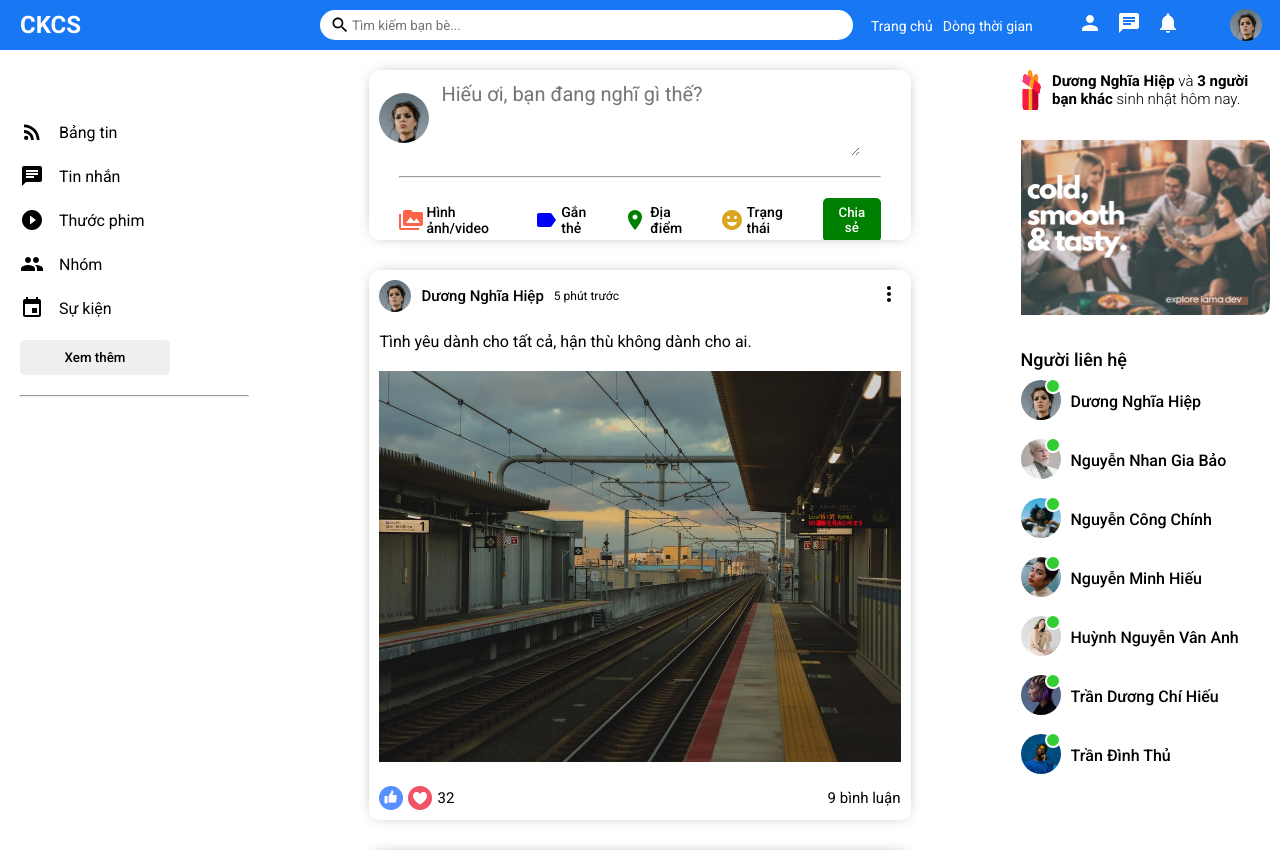
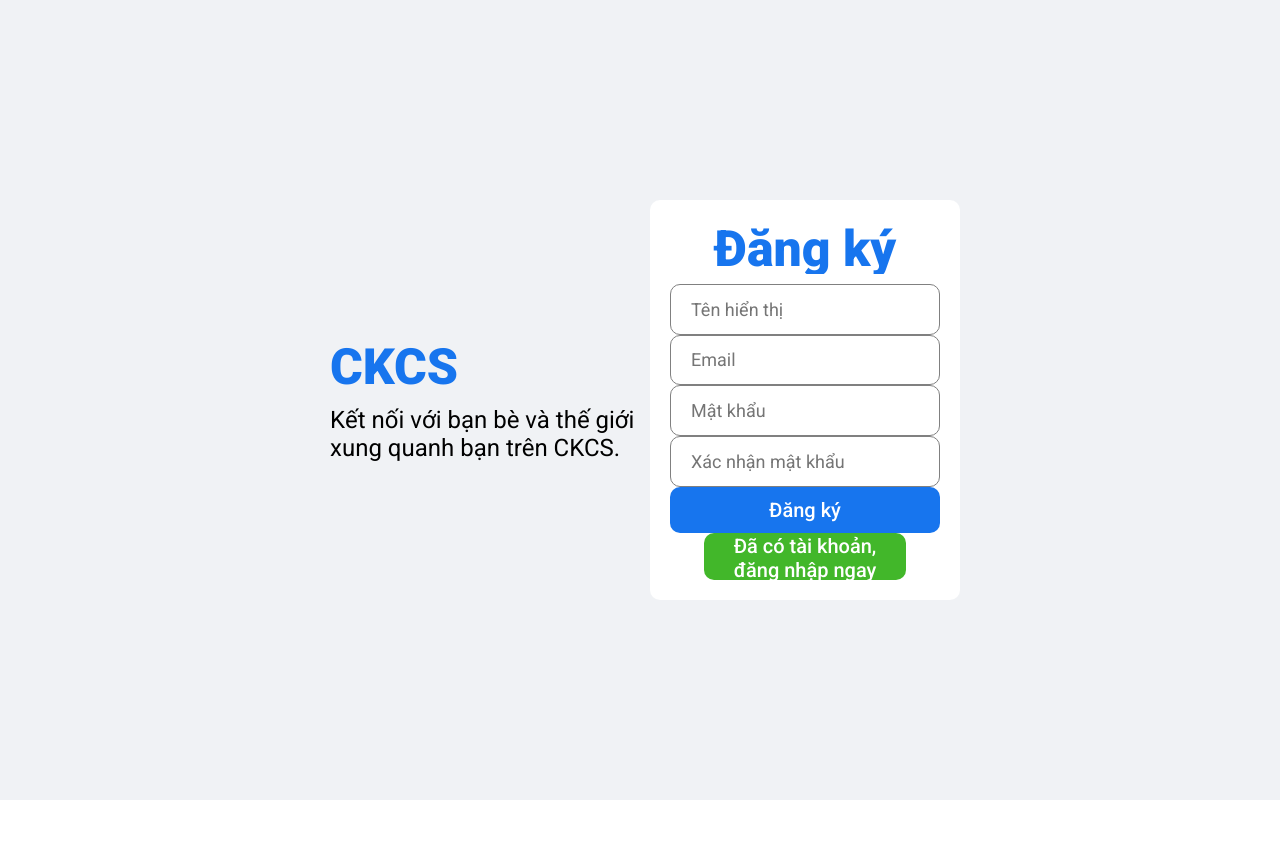
Before and after one commit to hieutran018/social_frontend, a React (Create React App) app: page / in a window 1280 px wide. After the commit the page ends 800 px from the top, so only its background shows below. Built offline with nearby package versions, Linux system fonts and the light colour scheme.

Commit message:
done basic components/pages

```diff
--- a/src/App.js
+++ b/src/App.js
@@ -1,9 +1,12 @@
 import './App.css';
-import Home from './pages/home/home';
+// import Login from './pages/login/login';
+import Register from './pages/register/register';
+// import Home from './pages/home/home';
+// import Profile from './pages/profile/profile';
 
 function App() {
   return (
-    <Home />
+    <Register />
   );
 }
 
--- a/src/components/rightbar/rightbar.css
+++ b/src/components/rightbar/rightbar.css
@@ -71,7 +71,8 @@
 .rightbarFollowings {
     display: flex;
     flex-wrap: wrap;
-    justify-content: space-between;
+    justify-content: space-around;
+
 }
 
 .rightbarFollowing {
@@ -79,6 +80,9 @@
     flex-direction: column;
     margin-bottom: 20px;
     cursor: pointer;
+    /* padding: 5px 5px 5px 5px; */
+    width: 150px;
+    height: 150px;
 }
 
 .rightbarFollowingImg {
@@ -87,3 +91,15 @@
     object-fit: cover;
     border-radius: 5px;
 }
+
+.rightbarFollowingName {
+    display: -webkit-box;
+    max-height: 3.2rem;
+    max-width: 80%;
+    -webkit-box-orient: vertical;
+    overflow: hidden;
+    text-overflow: ellipsis;
+    white-space: normal;
+    -webkit-line-clamp: 1;
+    line-height: 1.6rem;
+}
--- /dev/null
+++ b/src/pages/login/login.css
@@ -0,0 +1,85 @@
+.login {
+    width: 100vw;
+    height: 100vh;
+    background-color: #f0f2f5;
+    display: flex;
+    align-items: center;
+    justify-content: center;
+}
+
+.loginWrapper {
+    width: 50%;
+    height: 50%;
+    display: flex;
+}
+
+.loginLeft,
+.loginRight {
+    flex: 1;
+    display: flex;
+    flex-direction: column;
+    justify-content: center;
+    padding-left: 10px;
+}
+
+.loginLogo {
+    font-size: 50px;
+    font-weight: 800;
+    color: #1775ee;
+    margin-bottom: 10px;
+}
+
+.loginDesc {
+    font-size: 24px;
+}
+
+.loginBox {
+    height: 300px;
+    padding: 20px;
+    background-color: white;
+    border-radius: 10px;
+    display: flex;
+    flex-direction: column;
+    justify-content: space-between;
+}
+
+.loginInput {
+    height: 50px;
+    border-radius: 10px;
+    border: 1px solid gray;
+    font-size: 18px;
+    padding-left: 20px;
+}
+
+.loginInput:focus {
+    outline: none;
+}
+
+.loginButton {
+    height: 50px;
+    border-radius: 10px;
+    border: none;
+    background-color: #1775ee;
+    color: white;
+    font-size: 20px;
+    font-weight: 500;
+    cursor: pointer;
+}
+
+.loginForgot {
+    text-align: center;
+    color: #1775ee;
+}
+
+.loginRegisterButton {
+    width: 60%;
+    align-self: center;
+    height: 50px;
+    border-radius: 10px;
+    border: none;
+    background-color: #42b72a;
+    color: white;
+    font-size: 20px;
+    font-weight: 500;
+    cursor: pointer;
+}
--- /dev/null
+++ b/src/pages/login/login.jsx
@@ -0,0 +1,27 @@
+import './login.css';
+
+function Login() {
+    return (<div className="login">
+        <div className="loginWrapper">
+            <div className="loginLeft">
+                <h3 className="loginLogo">CKCS</h3>
+                <span className="loginDesc">
+                    Kết nối với bạn bè và thế giới xung quanh bạn trên CKCS.
+                </span>
+            </div>
+            <div className="loginRight">
+                <div className="loginBox">
+                    <input placeholder="Email" className="loginInput" />
+                    <input placeholder="Password" className="loginInput" />
+                    <button className="loginButton">Đăng nhập</button>
+                    <span className="loginForgot">Quên mật khẩu?</span>
+                    <button className="loginRegisterButton">
+                        Tạo một tài khoản mới
+                    </button>
+                </div>
+            </div>
+        </div>
+    </div>);
+}
+
+export default Login;
--- /dev/null
+++ b/src/pages/profile/profile.css
@@ -0,0 +1,51 @@
+.profile {
+    display: flex;
+}
+
+.profileRight {
+    flex: 9;
+}
+
+.profileCover {
+    height: 320px;
+    position: relative;
+}
+
+.profileCoverImg {
+    width: 100%;
+    height: 250px;
+    object-fit: cover;
+}
+
+.profileUserImg {
+    width: 150px;
+    height: 150px;
+    border-radius: 50%;
+    object-fit: cover;
+    position: absolute;
+    left: 0;
+    right: 0;
+    margin: auto;
+    top: 150px;
+    border: 3px solid white;
+}
+
+.profileInfo {
+    display: flex;
+    flex-direction: column;
+    align-items: center;
+    justify-content: center;
+}
+
+.profileInfoName {
+    font-size: 24px;
+}
+
+.profileInfoDesc {
+    font-weight: 300;
+    padding-bottom: 20px;
+}
+
+.profileRightBottom {
+    display: flex;
+}
--- /dev/null
+++ b/src/pages/profile/profile.jsx
@@ -0,0 +1,42 @@
+import './profile.css';
+import Topbar from '../../components/topbar/Topbar';
+// import Sidebar from '../../components/sidebar/Sidebar';
+import Feed from '../../components/feed/Feed';
+import Rightbar from '../../components/rightbar/Rightbar';
+
+function Profile() {
+    return (
+        <>
+            <Topbar />
+            <div className="profile">
+                {/* <Sidebar /> */}
+                <div className="profileRight">
+                    <div className="profileRightTop">
+                        <div className="profileCover">
+                            <img
+                                className="profileCoverImg"
+                                src="assets/post/3.jpeg"
+                                alt=""
+                            />
+                            <img
+                                className="profileUserImg"
+                                src="assets/person/7.jpeg"
+                                alt=""
+                            />
+                        </div>
+                        <div className="profileInfo">
+                            <h4 className="profileInfoName">Trần Dương Chí Hiếu</h4>
+                            <span className="profileInfoDesc">Doing!</span>
+                        </div>
+                    </div>
+                    <div className="profileRightBottom">
+                        <Feed />
+                        <Rightbar profile />
+                    </div>
+                </div>
+            </div>
+        </>
+    );
+}
+
+export default Profile;
--- /dev/null
+++ b/src/pages/register/register.css
@@ -0,0 +1,95 @@
+.login {
+    width: 100vw;
+    height: 100vh;
+    background-color: #f0f2f5;
+    display: flex;
+    align-items: center;
+    justify-content: center;
+}
+
+.loginWrapper {
+    width: 50%;
+    height: 50%;
+    display: flex;
+}
+
+.loginLeft,
+.loginRight {
+    flex: 1;
+    display: flex;
+    flex-direction: column;
+    justify-content: center;
+    padding-left: 10px;
+}
+
+.title {
+    font-size: 30px;
+    font-size: 50px;
+    font-weight: 800;
+    color: #1775ee;
+    margin-bottom: 10px;
+    display: flex;
+    justify-content: space-around;
+}
+
+.loginLogo {
+    font-size: 50px;
+    font-weight: 800;
+    color: #1775ee;
+    margin-bottom: 10px;
+}
+
+.loginDesc {
+    font-size: 24px;
+}
+
+.loginBox {
+    height: 150%;
+    padding: 20px;
+    background-color: white;
+    border-radius: 10px;
+    display: flex;
+    flex-direction: column;
+    justify-content: space-between;
+}
+
+.loginInput {
+    height: 50px;
+    border-radius: 10px;
+    border: 1px solid gray;
+    font-size: 18px;
+    padding-left: 20px;
+}
+
+.loginInput:focus {
+    outline: none;
+}
+
+.loginButton {
+    height: 50px;
+    border-radius: 10px;
+    border: none;
+    background-color: #1775ee;
+    color: white;
+    font-size: 20px;
+    font-weight: 500;
+    cursor: pointer;
+}
+
+.loginForgot {
+    text-align: center;
+    color: #1775ee;
+}
+
+.loginRegisterButton {
+    width: 75%;
+    align-self: center;
+    height: 50px;
+    border-radius: 10px;
+    border: none;
+    background-color: #42b72a;
+    color: white;
+    font-size: 20px;
+    font-weight: 500;
+    cursor: pointer;
+}
--- /dev/null
+++ b/src/pages/register/register.jsx
@@ -0,0 +1,31 @@
+import './register.css';
+
+function Register() {
+    return (<div className="login">
+        <div className="loginWrapper">
+            <div className="loginLeft">
+                <h3 className="loginLogo">CKCS</h3>
+                <span className="loginDesc">
+                    Kết nối với bạn bè và thế giới xung quanh bạn trên CKCS.
+                </span>
+            </div>
+            <div className="loginRight">
+                <div className="loginBox">
+                    <span className="title">
+                        Đăng ký
+                    </span>
+                    <input placeholder="Tên hiển thị" className="loginInput" />
+                    <input placeholder="Email" className="loginInput" />
+                    <input placeholder="Mật khẩu" className="loginInput" />
+                    <input placeholder="Xác nhận mật khẩu" className="loginInput" />
+                    <button className="loginButton">Đăng ký</button>
+                    <button className="loginRegisterButton">
+                        Đã có tài khoản, đăng nhập ngay
+                    </button>
+                </div>
+            </div>
+        </div>
+    </div>);
+}
+
+export default Register;
```
Also changed, not shown: src/components/rightbar/Rightbar.jsx (+14 -14 lines).
